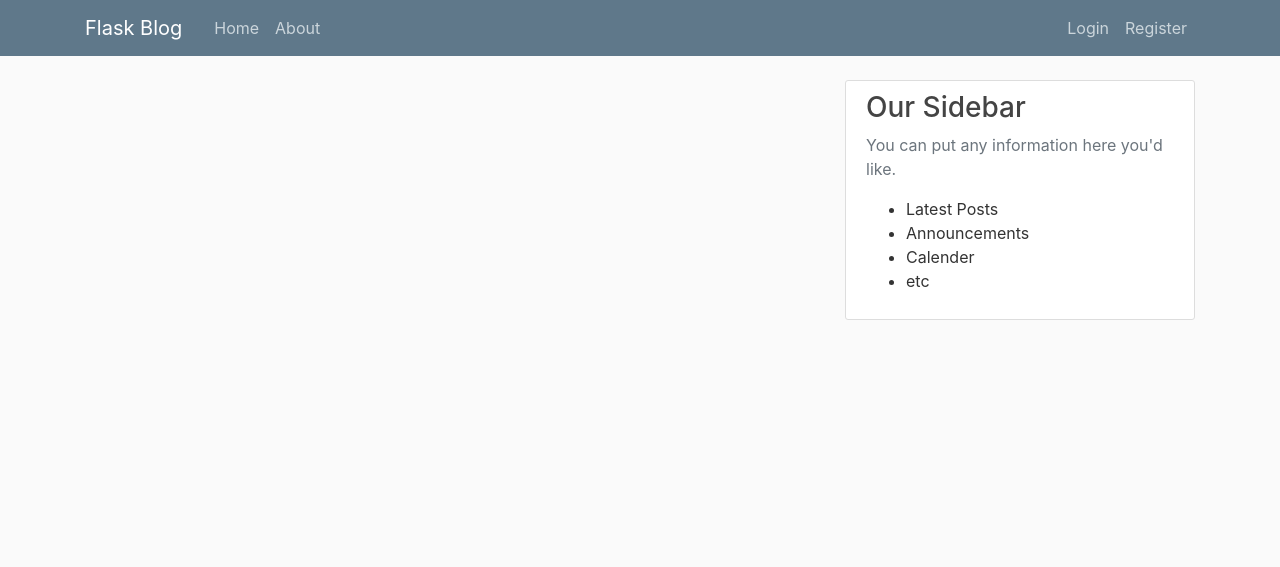
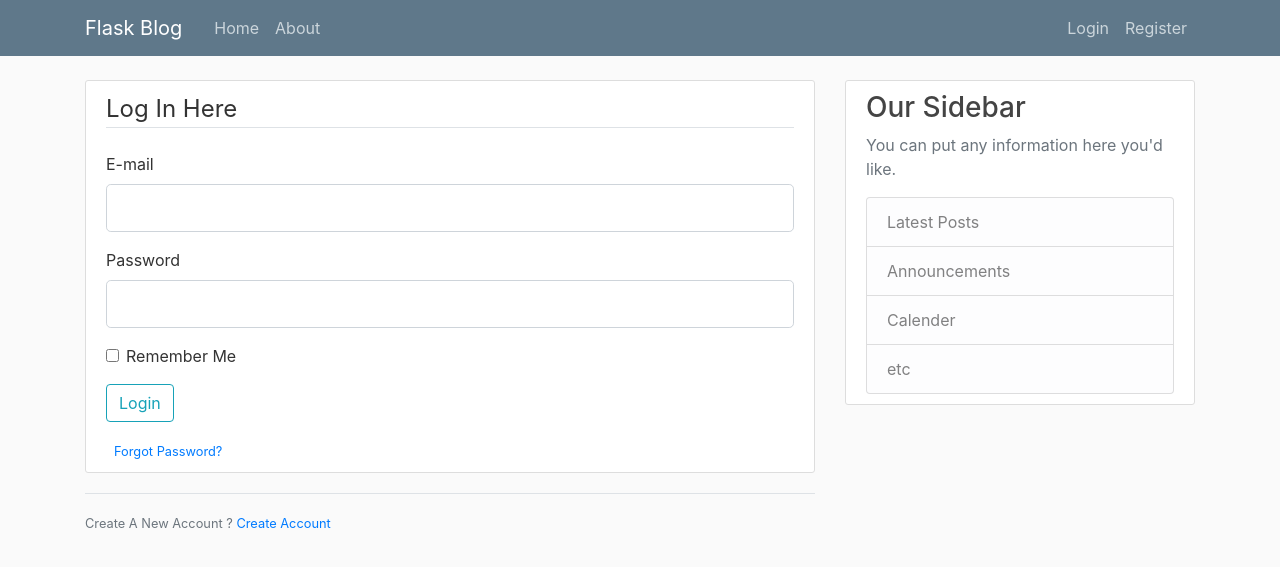
Before and after one commit to dldev3/full_blog_flask, a Flask app: page /login in a window 1280 px wide. Shown: the top 567 px of the page. Run offline with Flask 2, Linux system fonts and the light colour scheme; some libraries are stand-ins or nearby versions.

Commit message:
db added

```diff
--- a/app.py
+++ b/app.py
@@ -1,9 +1,41 @@
-from flask import Flask, render_template, url_for
+from datetime import datetime
+from flask import Flask, render_template, url_for,flash, redirect
+from flask_sqlalchemy import SQLAlchemy
 from forms import RegistrationForm, LoginForm
 
 app = Flask(__name__)
+app.config['SECRET_KEY'] = 'ce9a6ed38bc685d74b46bdb13f38e7db'
+app.config['SQLALCHEMY_DATABASE_URI'] = 'sqlite:///site.db'
+db = SQLAlchemy(app)
 
-app.config['SECRET_KEY'] = 'ce9a6ed38bc685d74b46bdb13f38e7db'
+class User(db.Model):
+    id = db.Column(db.Integer, primary_key=True)
+    username = db.Column(db.String(20), unique=True, nullable=False)
+    email = db.Column(db.String(120), unique=True, nullable=False)
+    image_file = db.Column(db.String(20), unique=True, nullable=False, default='default.jpeg')
+    password = db.Column(db.String(60), nullable=False)
+    posts = db.relationship('Post', backref='author', lazy=True)
+
+    # def __init__(self, id,username,email,image_file,password):
+    #     self.id = id
+    #     self.username = username
+    #     self.email = email
+    #     self.image_file = image_file
+    #     self.password = password
+
+    def __repr__(self):
+        return f"User('{self.username}', '{self.email}', '{self.image_file}')"
+
+
+class Post(db.Model):
+    id = db.Column(db.Integer, primary_key=True)
+    title = db.Column(db.String(100), nullable=False)
+    published_date = db.Column(db.DateTime, nullable=False, default=datetime.utcnow)
+    content = db.Column(db.Text, nullable=False)
+    user_id = db.Column(db.Integer, db.ForeignKey('user.id'),  nullable=False)
+
+    def __repr__(self):
+        return f"Post('{self.title}', '{self.published_date}')"
 
 posts = [
     {
@@ -35,32 +67,24 @@ def home():
 def about():
     return render_template('about.html', title="About Us")
 
-@app.route('/register')
+@app.route('/register', methods=['POST','GET'])
 def register():
     form = RegistrationForm()
+    if form.validate_on_submit():
+        flash(f'Account Created for {form.username.data}!', 'success')
+        return redirect(url_for('home'))
     return render_template('register.html', title="Register", form=form)
 
-@app.route('/login')
+@app.route('/login', methods=['POST','GET'])
 def login():
     form = LoginForm()
+    if form.validate_on_submit():
+        if ((form.email.data == 'admin@blog.com') and (form.password.data == 'password')):
+            flash('You have been logged in', 'success')
+            return redirect(url_for('home'))
+        else:
+            flash('Login Faild, Try Again', 'danger')
     return render_template('login.html', title="Login", form=form)
-
-
-
-
-
-
-
-
-
-
-
-
-
-
-
-
-
 
 
 if (__name__ == '__main__'):
--- a/templates/layout.html
+++ b/templates/layout.html
@@ -15,19 +15,19 @@
 <header class="site-header">
     <nav class="navbar navbar-expand-md navbar-dark bg-steel fixed-top ">
         <div class="container">
-            <a href="/" class="navbar-brand mr-4">Flask Blog</a>
+            <a href="{{ url_for('home') }}" class="navbar-brand mr-4">Flask Blog</a>
             <button class="navbar-toggler" type="button" data-toggle="collapse" data-target="#navbarToggle">
             <span class="navbar-toggler-icon"></span>
                 </button>
             <div class="collapse navbar-collapse" id="navbarToggle">
                 <div class="navbar-nav mr-auto">
-                    <a href="/" class="nav-item nav-link">Home</a>
-                    <a href="/about" class="nav-item nav-link">About</a>
+                    <a href="{{ url_for('home') }}" class="nav-item nav-link">Home</a>
+                    <a href="{{ url_for('about') }}" class="nav-item nav-link">About</a>
                 </div>
 {#                Navbar right side#}
                 <div class="navbar-nav">
-                     <a href="/login" class="nav-item nav-link">Login</a>
-                    <a href="/register" class="nav-item nav-link">Register</a>
+                     <a href="{{ url_for('login') }}" class="nav-item nav-link">Login</a>
+                    <a href="{{ url_for('register') }}" class="nav-item nav-link">Register</a>
                 </div>
             </div>
         </div>
@@ -38,17 +38,26 @@
 <main role="main" class="container">
     <div class="row">
         <div class="col-md-8">
+            {% with messages = get_flashed_messages(with_categories=True) %}
+                {% if messages %}
+                    {% for category, message in messages %}
+                        <div class="alert alert-{{ category }}">
+                            {{ message }}
+                        </div>
+                    {% endfor %}
+                {% endif %}
+            {% endwith%}
             {% block content %} {% endblock content %}
         </div>
         <div class="col-md-4">
             <div class="content-section">
                 <h3>Our Sidebar</h3>
                 <p class="text-muted">You can put any information here you'd like.</p>
-                <ul>
-                    <li>Latest Posts</li>
-                    <li>Announcements</li>
-                    <li>Calender</li>
-                    <li>etc</li>
+                <ul class="list-group">
+                    <li class="list-group-item list-group-item-light">Latest Posts</li>
+                    <li class="list-group-item list-group-item-light">Announcements</li>
+                    <li class="list-group-item list-group-item-light">Calender</li>
+                    <li class="list-group-item list-group-item-light">etc</li>
                 </ul>
             </div>
         </div>
--- a/templates/login.html
+++ b/templates/login.html
@@ -1,4 +1,54 @@
 {% extends "layout.html" %}
 {% block content %}
+  <div class="content-section">
+    <form class="" action="" method="post">
+      {{ form.hidden_tag() }}
+      <fieldset class="form-group">
+        <legend class="border-bottom mb-4">Log In Here</legend>
 
+        <div class="form-group">
+          {{ form.email.label(class="form-control-label") }}
+          {% if form.email.errors %}
+               {{ form.email(class="form-control form-control-lg is-invalid") }}
+                <div class="invalid-feedback">
+                    {% for error in form.email.errors %}
+                        <span>{{ error }}</span>
+                    {% endfor %}
+                </div>
+            {% else %}
+                {{ form.email(class="form-control form-control-lg") }}
+            {% endif %}
+        </div>
+        <div class="form-group">
+          {{ form.password.label(class="form-control-label") }}
+          {% if form.password.errors %}
+               {{ form.password(class="form-control form-control-lg is-invalid") }}
+                <div class="invalid-feedback">
+                    {% for error in form.password.errors %}
+                        <span>{{ error }}</span>
+                    {% endfor %}
+                </div>
+            {% else %}
+                {{ form.password(class="form-control form-control-lg") }}
+            {% endif %}
+        </div>
+      <div class="form-check">
+            {{ form.remember(class="form-check-input") }}
+            {{ form.remember.label(class="form-check-label") }}
+      </div>
+
+      </fieldset>
+      <div class="form-group">
+        {{ form.submit(class="btn btn-outline-info") }}
+      </div>
+    <small class="text-muted ml-2">
+        <a href="#">Forgot Password?</a>
+    </small>
+    </form>
+  </div>
+  <div class="border-top pt-3">
+    <small class="text-muted">
+      Create A New Account ? <a href="{{ url_for('register') }}" class="mt-2">Create Account</a>
+    </small>
+  </div>
 {% endblock content %}
```
Also changed, not shown: templates/register.html (+43 -6 lines), site.db (added), 1 other file.
